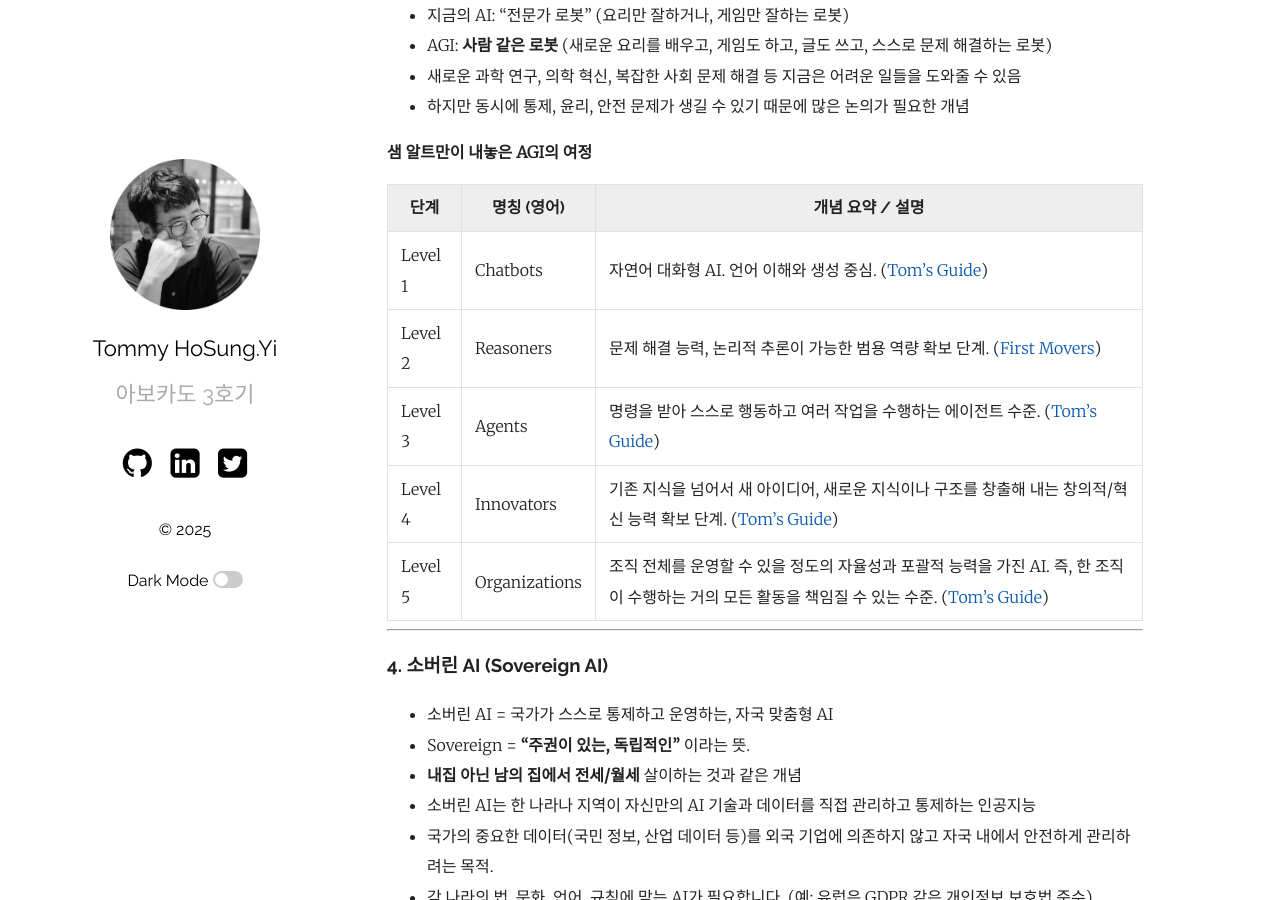
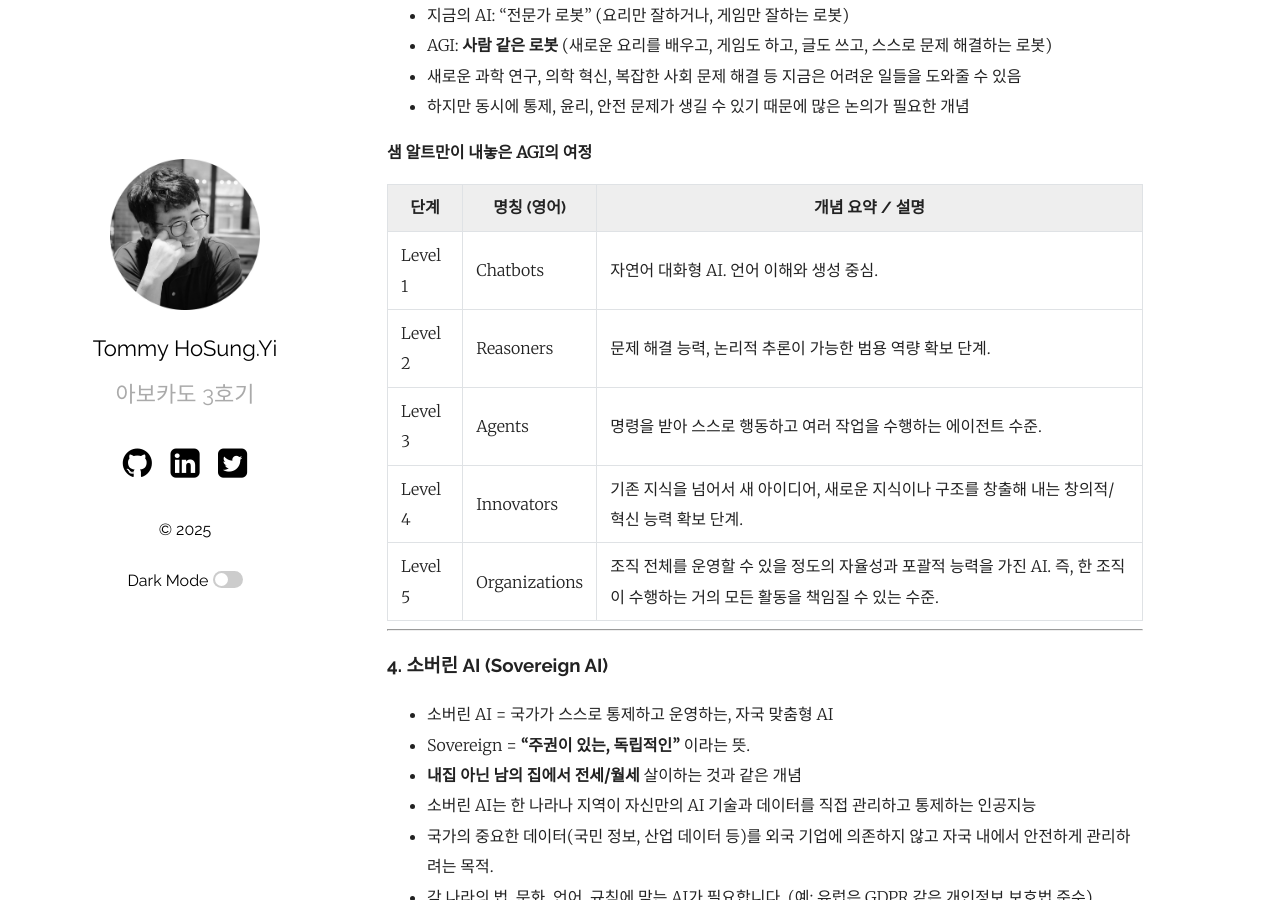
Before and after one commit to hslee77/hslee77.github.io, a Jekyll site: the page built from wiki/linux/2025-09-28-ai.md, in a window 1280 px wide and 900 px high, scrolled down 1565 px. Built offline with Jekyll 4.4.1, drawn with Linux system fonts in a browser that asks for light colours.

Commit message:
20250928 ai update v2.3

```diff
--- a/wiki/linux/2025-09-28-ai.md
+++ b/wiki/linux/2025-09-28-ai.md
@@ -60,14 +60,11 @@ categories: [AI, Moral, Ethic, Tech]
 
 | 단계      | 명칭 (영어)       | 개념 요약 / 설명                                                                                      |
 | ------- | ------------- | ----------------------------------------------------------------------------------------------- |
-| Level 1 | Chatbots      | 자연어 대화형 AI. 언어 이해와 생성 중심. ([Tom's Guide][1])                                                    |
-| Level 2 | Reasoners     | 문제 해결 능력, 논리적 추론이 가능한 범용 역량 확보 단계. ([First Movers][2])                                          |
-| Level 3 | Agents        | 명령을 받아 스스로 행동하고 여러 작업을 수행하는 에이전트 수준. ([Tom's Guide][1])                                         |
-| Level 4 | Innovators    | 기존 지식을 넘어서 새 아이디어, 새로운 지식이나 구조를 창출해 내는 창의적/혁신 능력 확보 단계. ([Tom's Guide][1])                      |
-| Level 5 | Organizations | 조직 전체를 운영할 수 있을 정도의 자율성과 포괄적 능력을 가진 AI. 즉, 한 조직이 수행하는 거의 모든 활동을 책임질 수 있는 수준. ([Tom's Guide][1]) |
-
-[1]: https://www.tomsguide.com/ai/chatgpt/openai-has-5-steps-to-agi-and-were-only-a-third-of-the-way-there?utm_source=chatgpt.com "OpenAI outlines plan for AGI — 5 steps to reach ..."
-[2]: https://firstmovers.ai/openai-agi-levels/?utm_source=chatgpt.com "OpenAI's 5 Steps to AGI: Level 2 Reasoners Officially Here"
+| Level 1 | Chatbots      | 자연어 대화형 AI. 언어 이해와 생성 중심.                                                    |
+| Level 2 | Reasoners     | 문제 해결 능력, 논리적 추론이 가능한 범용 역량 확보 단계.                                           |
+| Level 3 | Agents        | 명령을 받아 스스로 행동하고 여러 작업을 수행하는 에이전트 수준.                                         |
+| Level 4 | Innovators    | 기존 지식을 넘어서 새 아이디어, 새로운 지식이나 구조를 창출해 내는 창의적/혁신 능력 확보 단계.                      |
+| Level 5 | Organizations | 조직 전체를 운영할 수 있을 정도의 자율성과 포괄적 능력을 가진 AI. 즉, 한 조직이 수행하는 거의 모든 활동을 책임질 수 있는 수준. |
 
 ----------
 
```
